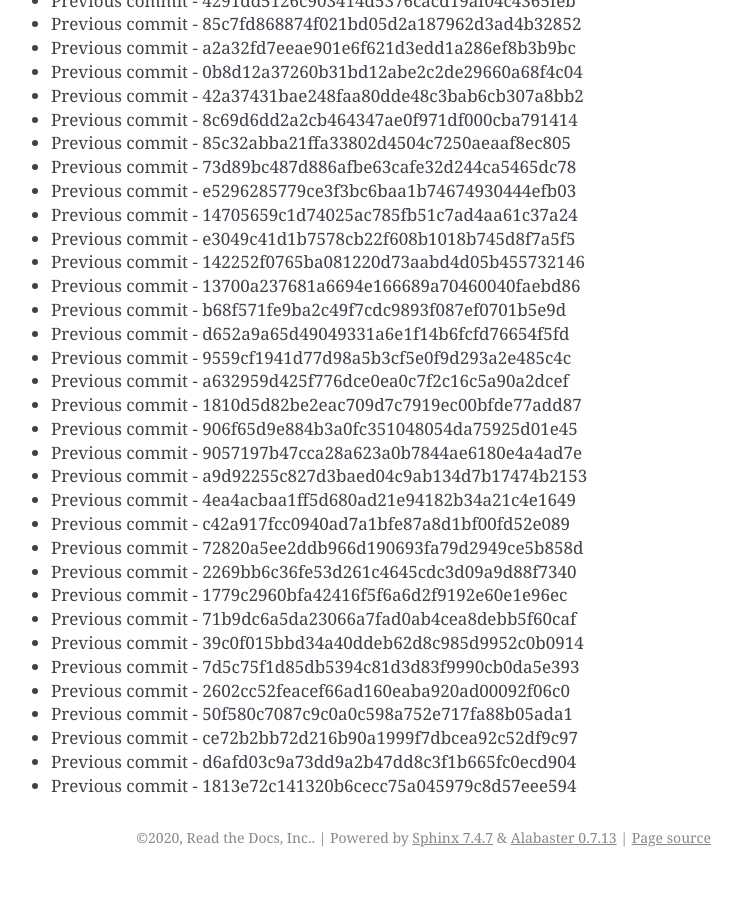
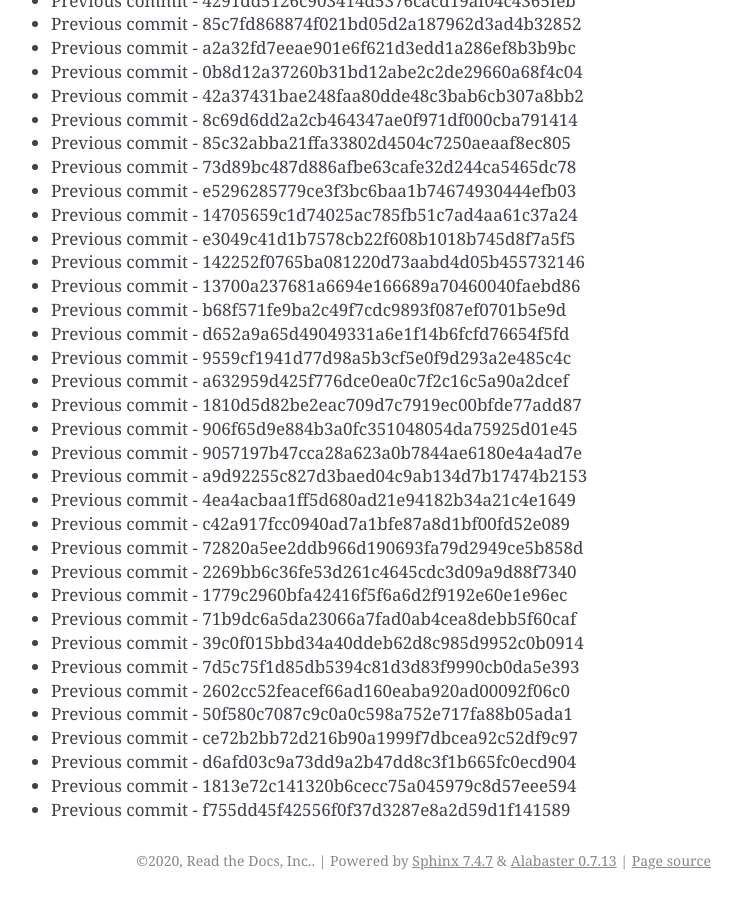
Before and after one commit to readthedocs/rtd-git-stresstest, a Sphinx documentation site: the page built from docs/updates.rst, in a window 1280 px wide and 900 px high, scrolled down 35565 px. Shown: the whole window, without its empty margins (399-1141 px from the left). Built offline with Sphinx 7.4.7, drawn with Linux system fonts in a browser that asks for light colours; before the commit the page ends 36442 px from its top, so only the background shows below that.

Commit message:
Generating commit from previous: f755dd45f42556f0f37d3287e8a2d59d1f141589

```diff
--- a/docs/updates.rst
+++ b/docs/updates.rst
@@ -1526,3 +1526,4 @@ It can be tested for any performance characteristics.
 * Previous commit - ce72b2bb72d216b90a1999f7dbcea92c52df9c97
 * Previous commit - d6afd03c9a73dd9a2b47dd8c3f1b665fc0ecd904
 * Previous commit - 1813e72c141320b6cecc75a045979c8d57eee594
+* Previous commit - f755dd45f42556f0f37d3287e8a2d59d1f141589
```
